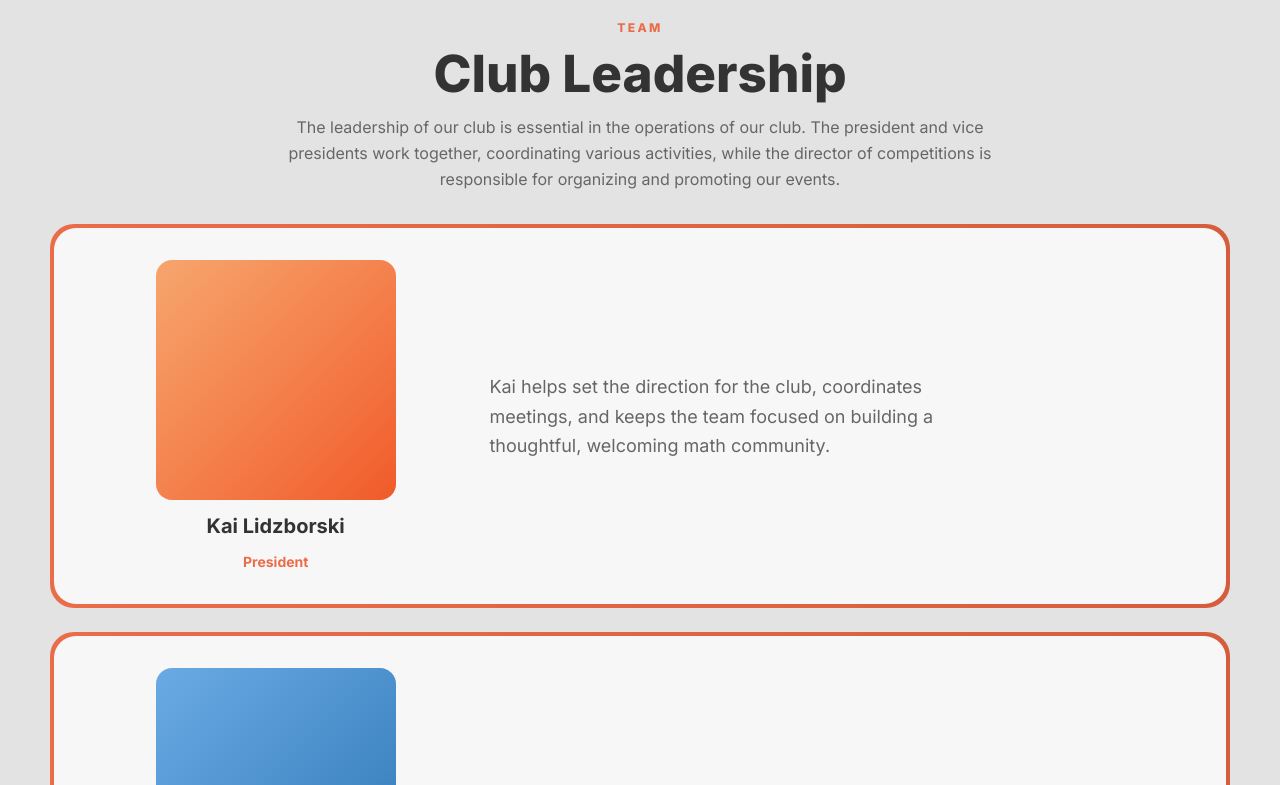
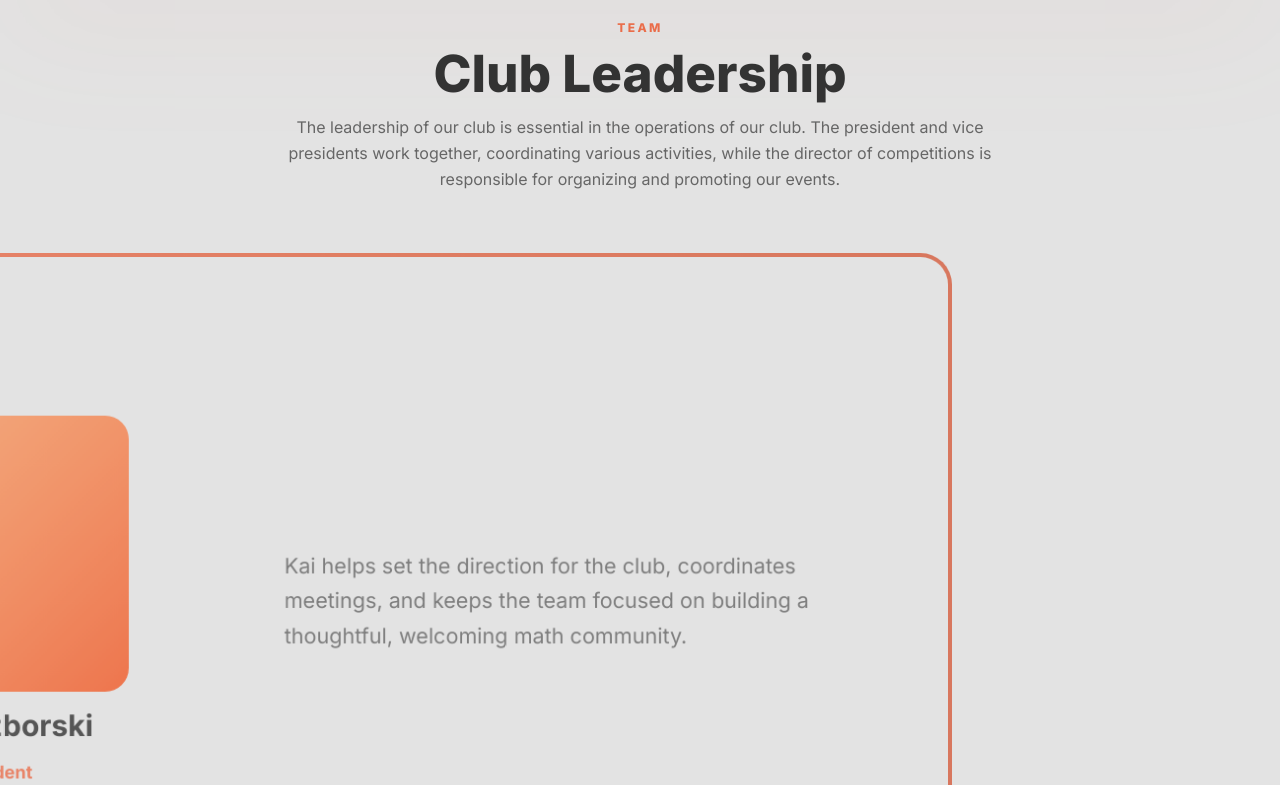
Before and after one commit to 123123123123Sitar/dtechmathclubwebsite, a React (Vite) app: page /about-our-team in a window 1280 px wide. Shown: the part 2000-2785 px from the top of the page. Built offline with nearby package versions, Linux system fonts and the light colour scheme.

Commit message:
Update site styling and interactions

```diff
--- /dev/null
+++ b/src/components/FlowSection.jsx
@@ -0,0 +1,25 @@
+import { motion } from "framer-motion";
+
+export default function FlowSection({
+  as: Tag = "section",
+  className = "",
+  glow = "brand",
+  children,
+}) {
+  const glowClasses =
+    glow === "muted"
+      ? "before:from-surface before:via-surface-2/70 before:to-transparent after:from-transparent after:via-surface-2/60 after:to-surface"
+      : "before:from-transparent before:via-brand/8 before:to-transparent after:from-transparent after:via-brand/6 after:to-transparent";
+
+  return (
+    <motion.div
+      initial={{ opacity: 0, y: 24 }}
+      whileInView={{ opacity: 1, y: 0 }}
+      viewport={{ once: true, amount: 0.16 }}
+      transition={{ duration: 0.65, ease: [0.22, 1, 0.36, 1] }}
+      className={`relative overflow-hidden before:pointer-events-none before:absolute before:inset-x-0 before:top-0 before:h-24 before:bg-linear-to-b before:blur-3xl after:pointer-events-none after:absolute after:inset-x-0 after:bottom-0 after:h-24 after:bg-linear-to-t after:blur-3xl ${glowClasses} ${className}`}
+    >
+      <Tag className="relative z-10">{children}</Tag>
+    </motion.div>
+  );
+}
--- a/src/components/Footer.jsx
+++ b/src/components/Footer.jsx
@@ -6,13 +6,13 @@ const quickLinks = [
 
 export default function Footer() {
   return (
-    <footer className="border-t border-border-subtle mt-8">
+    <footer className="border-t border-brand mt-8 bg-[#f1f1f1]">
       <div className="w-[min(calc(100%-2rem),1260px)] mx-auto">
         <div className="flex flex-col md:flex-row items-start md:items-center justify-between gap-8 py-10 px-6 md:px-12">
           {/* Logo */}
           <div className="shrink-0">
             <img
-              className="h-12 w-auto object-contain block"
+              className="h-[4.2rem] w-auto object-contain block"
               src="/dtechmathclublogolarger.jpg"
               alt="Design Tech Math Club logo"
             />
--- a/src/components/Navbar.jsx
+++ b/src/components/Navbar.jsx
@@ -14,7 +14,7 @@ export default function Navbar() {
   const [open, setOpen] = useState(false);
 
   return (
-    <header className="fixed inset-x-0 top-0 z-50 backdrop-blur-xl bg-surface-glass border-b border-border-subtle">
+    <header className="fixed inset-x-0 top-0 z-50 backdrop-blur-xl bg-surface-glass border-b border-brand">
       <div className="w-[min(calc(100%-2rem),1180px)] mx-auto flex items-center justify-between gap-4 min-h-[72px]">
         {/* Brand */}
         <NavLink
@@ -23,7 +23,7 @@ export default function Navbar() {
           onClick={() => setOpen(false)}
         >
           <img
-            className="w-11 h-11 rounded-xl object-cover shrink-0 ring-2 ring-brand/20 group-hover:ring-brand/50 transition-all duration-200"
+            className="w-11 h-11 rounded-xl object-cover shrink-0 transition-all duration-200"
             src="/dtechmathclublogo.avif"
             alt="Design Tech Math Club logo"
           />
--- a/src/components/ScrollReveal.jsx
+++ b/src/components/ScrollReveal.jsx
@@ -1,20 +1,60 @@
-import { motion } from "framer-motion";
-import { useRef } from "react";
+import { useEffect, useRef, useState } from "react";
 
 export default function ScrollReveal({ children, direction = "left", className = "" }) {
   const ref = useRef(null);
-  const xStart = direction === "left" ? -60 : 60;
+  const [progress, setProgress] = useState(0);
+
+  useEffect(() => {
+    const node = ref.current;
+    if (!node) return undefined;
+
+    let ticking = false;
+
+    function updateProgress() {
+      const rect = node.getBoundingClientRect();
+      const viewportHeight = window.innerHeight;
+      const start = viewportHeight * 0.92;
+      const end = viewportHeight * 0.22;
+      const raw = (start - rect.top) / (start - end);
+      const next = Math.max(0, Math.min(1, raw));
+      setProgress(next);
+      ticking = false;
+    }
+
+    function onScroll() {
+      if (!ticking) {
+        window.requestAnimationFrame(updateProgress);
+        ticking = true;
+      }
+    }
+
+    updateProgress();
+    window.addEventListener("scroll", onScroll, { passive: true });
+    window.addEventListener("resize", onScroll);
+
+    return () => {
+      window.removeEventListener("scroll", onScroll);
+      window.removeEventListener("resize", onScroll);
+    };
+  }, []);
+
+  const offset = (1 - progress) * 100;
+  const translateX = direction === "left" ? -offset : offset;
+  const scale = 0.94 + progress * 0.06;
+  const opacity = 0.18 + progress * 0.82;
 
   return (
-    <motion.div
+    <div
       ref={ref}
       className={className}
-      initial={{ opacity: 0, x: xStart, scale: 0.96 }}
-      whileInView={{ opacity: 1, x: 0, scale: 1 }}
-      viewport={{ once: true, amount: 0.25 }}
-      transition={{ duration: 0.7, ease: [0.22, 1, 0.36, 1] }}
+      style={{
+        transform: `translateX(${translateX}%) scale(${scale})`,
+        opacity,
+        transition: "transform 120ms linear, opacity 120ms linear",
+        willChange: "transform, opacity",
+      }}
     >
       {children}
-    </motion.div>
+    </div>
   );
 }
--- a/src/components/ScrollStatPanel.jsx
+++ b/src/components/ScrollStatPanel.jsx
@@ -1,22 +1,67 @@
-import { motion } from "framer-motion";
+import { useEffect, useRef, useState } from "react";
 
 export default function ScrollStatPanel({ value, label, direction = "left" }) {
+  const ref = useRef(null);
+  const [progress, setProgress] = useState(0);
+
+  useEffect(() => {
+    const node = ref.current;
+    if (!node) return undefined;
+
+    let ticking = false;
+
+    function updateProgress() {
+      const rect = node.getBoundingClientRect();
+      const viewportHeight = window.innerHeight;
+      const start = viewportHeight * 0.88;
+      const end = viewportHeight * 0.4;
+      const raw = (start - rect.top) / (start - end);
+      const next = Math.max(0, Math.min(1, raw));
+      setProgress(next);
+      ticking = false;
+    }
+
+    function onScroll() {
+      if (!ticking) {
+        window.requestAnimationFrame(updateProgress);
+        ticking = true;
+      }
+    }
+
+    updateProgress();
+    window.addEventListener("scroll", onScroll, { passive: true });
+    window.addEventListener("resize", onScroll);
+
+    return () => {
+      window.removeEventListener("scroll", onScroll);
+      window.removeEventListener("resize", onScroll);
+    };
+  }, []);
+
+  const offset = (1 - progress) * 100;
+  const translateX = direction === "left" ? -offset : offset;
+  const scale = 0.96 + progress * 0.04;
+  const opacity = 0.2 + progress * 0.8;
+
   return (
-    <motion.div
-      className="w-screen ml-[calc(50%-50vw)] min-h-[44vh] flex items-center justify-center overflow-hidden bg-linear-to-r from-brand-dark via-brand to-brand-light text-white"
-      initial={{ opacity: 0, x: direction === "left" ? -100 : 100 }}
-      whileInView={{ opacity: 1, x: 0 }}
-      viewport={{ once: true, amount: 0.3 }}
-      transition={{ duration: 0.8, ease: [0.22, 1, 0.36, 1] }}
+    <div
+      ref={ref}
+      className="w-screen ml-[calc(50%-50vw)] min-h-[42vh] sm:min-h-[40vh] lg:min-h-[44vh] flex items-center justify-center overflow-hidden bg-linear-to-r from-brand-dark via-brand to-brand-light text-white"
+      style={{
+        transform: `translateX(${translateX}%) scale(${scale})`,
+        opacity,
+        transition: "transform 120ms linear, opacity 120ms linear",
+        willChange: "transform, opacity",
+      }}
     >
-      <div className="grid gap-2 text-center p-8">
-        <span className="text-[clamp(4rem,12vw,8rem)] font-extrabold leading-none">
+      <div className="grid gap-1.5 sm:gap-2 text-center px-5 py-10 sm:px-8 md:px-10">
+        <span className="text-[clamp(3rem,14vw,8rem)] font-extrabold leading-[0.9]">
           {value}
         </span>
-        <span className="text-[clamp(1.2rem,2.5vw,2rem)] font-bold tracking-wider uppercase">
+        <span className="max-w-[16ch] mx-auto text-[clamp(1rem,4vw,2rem)] font-bold tracking-[0.14em] sm:tracking-wider uppercase leading-tight text-balance">
           {label}
         </span>
       </div>
-    </motion.div>
+    </div>
   );
 }
--- a/src/pages/About.jsx
+++ b/src/pages/About.jsx
@@ -1,4 +1,5 @@
 import { motion } from "framer-motion";
+import FlowSection from "../components/FlowSection";
 import SectionHeader from "../components/SectionHeader";
 import OrbitSponsorSection from "../components/OrbitSponsorSection";
 import ScrollReveal from "../components/ScrollReveal";
@@ -108,6 +109,7 @@ export default function About() {
       </section>
 
       {/* ── What We Do / Meetings ─────────────────────────── */}
+      <FlowSection>
         <section className="py-20">
         <div className="w-[min(calc(100%-2rem),1180px)] mx-auto grid md:grid-cols-2 gap-5">
           {[
@@ -132,8 +134,10 @@ export default function About() {
           ))}
         </div>
         </section>
+      </FlowSection>
 
       {/* ── Competitions ──────────────────────────────────── */}
+      <FlowSection glow="muted">
         <section className="py-20 relative">
         <div className="absolute inset-0 bg-surface-2/50" />
         <div className="relative z-10 w-[min(calc(100%-2rem),1180px)] mx-auto grid md:grid-cols-2 gap-10">
@@ -171,8 +175,10 @@ export default function About() {
           </div>
         </div>
         </section>
+      </FlowSection>
 
       {/* ── Leadership ────────────────────────────────────── */}
+      <FlowSection>
         <section className="py-20">
         <div className="w-[min(calc(100%-2rem),1180px)] mx-auto">
           <SectionHeader
@@ -182,33 +188,39 @@ export default function About() {
             align="center"
           />
         </div>
-        <div className="grid gap-6 mt-8">
+        <div className="grid gap-0 mt-10">
           {leaders.map((leader, index) => (
-            <div className="w-[min(calc(100%-2rem),1180px)] mx-auto" key={leader.name}>
+            <div
+              className="w-screen ml-[calc(50%-50vw)] px-4 md:px-8 py-3 md:py-4"
+              key={leader.name}
+            >
               <ScrollReveal direction={index % 2 === 0 ? "left" : "right"}>
-                <motion.article className="rounded-3xl overflow-hidden bg-linear-to-r from-brand to-brand-dark p-1">
-                  <div className="rounded-[22px] bg-surface-2 p-6 md:p-8 grid md:grid-cols-[0.7fr_1.3fr] gap-6 items-center">
-                    {/* Avatar */}
-                    <div className="flex flex-col items-center gap-3">
+                <article className="min-h-[calc(100svh-94px)] md:min-h-[calc(100svh-94px)] flex items-center rounded-none md:rounded-[32px] overflow-hidden bg-linear-to-r from-brand to-brand-dark p-1">
+                  <div className="w-full min-h-[calc(100svh-102px)] md:min-h-[calc(100svh-102px)] rounded-none md:rounded-[28px] bg-surface-2 p-6 md:p-10 grid md:grid-cols-[0.72fr_1.28fr] gap-8 items-center">
+                    <div className="flex flex-col items-center gap-4">
                       <div
-                        className={`w-full max-w-[240px] aspect-square rounded-2xl bg-linear-to-br ${leader.gradient}`}
+                        className={`w-full max-w-[280px] aspect-square rounded-3xl bg-linear-to-br ${leader.gradient}`}
                       />
-                      <h3 className="text-xl font-bold text-txt text-center">{leader.name}</h3>
-                      <p className="text-brand font-bold text-sm text-center">{leader.role}</p>
+                      <h3 className="text-2xl md:text-3xl font-bold text-txt text-center">
+                        {leader.name}
+                      </h3>
+                      <p className="text-brand font-bold text-base md:text-lg text-center">
+                        {leader.role}
+                      </p>
                     </div>
-                    {/* Bio */}
-                    <div className="md:max-w-[50ch]">
-                      <p className="text-txt-muted leading-relaxed text-base md:text-lg">
+                    <div className="md:max-w-[56ch] mx-auto">
+                      <p className="text-txt-muted leading-relaxed text-lg md:text-[1.35rem]">
                         {leader.description}
                       </p>
                     </div>
                   </div>
-                </motion.article>
+                </article>
               </ScrollReveal>
             </div>
           ))}
         </div>
         </section>
+      </FlowSection>
 
       {/* ── Sponsors ──────────────────────────────────────── */}
       <OrbitSponsorSection
```
Also changed, not shown: src/index.css (+4 -4 lines), src/pages/DTMT.jsx (+9 -0 lines), src/pages/Home.jsx (+7 -0 lines), src/pages/PuzzleNight.jsx (+7 -0 lines), public/dtechmathclublogo.jpg (added). Lines whose indentation alone changed are shown as unchanged.
